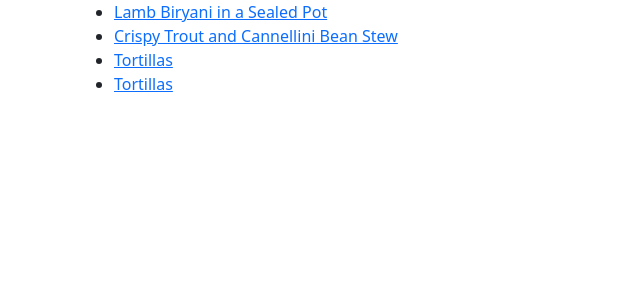
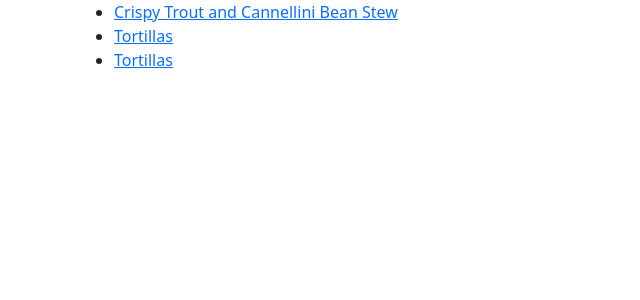
Before and after one commit to r1ch/recipes, a Jekyll site: the page built from index.html, in a window 1280 px wide. Shown: the top 300 px of the page, without its empty margins (0-640 px from the left). Built offline with Jekyll 4.4.1, drawn with Linux system fonts in a browser that asks for light colours.

Commit message:
Update weekly dinner recipes

```diff
--- a/_data/mealie.yml
+++ b/_data/mealie.yml
@@ -1,6 +1,3 @@
-- date: 2026-02-09
-  title: Lamb Biryani in a Sealed Pot
-  link: https://tiny-chicken.pikapod.net/g/home/shared/r/b10c2766-b163-46dc-b786-48311f21346b
 - date: 2026-02-10
   title: Crispy Trout and Cannellini Bean Stew
   link: https://tiny-chicken.pikapod.net/g/home/shared/r/c845ff2a-53bb-48bf-8bcf-106e758eec09
```
